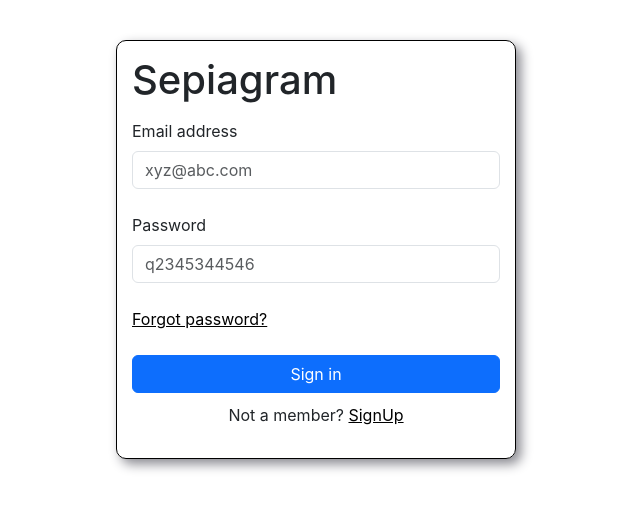
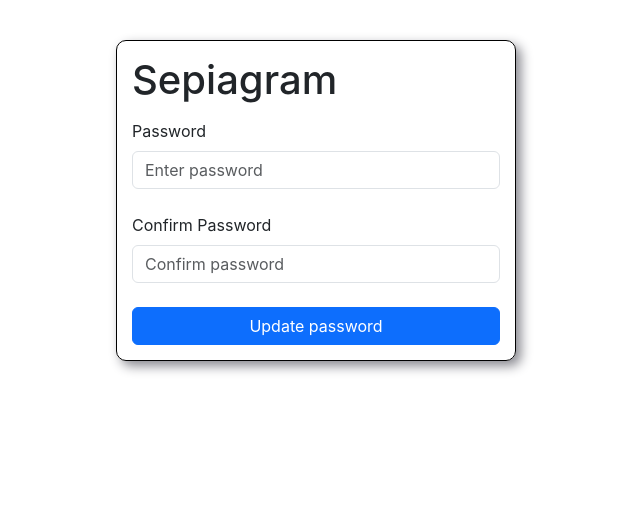
Before and after one commit to akg07/instagram-clone-FE, a React (Create React App) app: page /reset/1 in a window 1280 px wide. Before the commit this address led to /signin. Shown: the top 510 px of the page, without its empty margins (324-964 px from the left). Built offline with nearby package versions, Linux system fonts and the light colour scheme; a web font is replaced by a local one.

Commit message:
update UI for signin, signup, reset, reset-password

```diff
--- a/package.json
+++ b/package.json
@@ -10,8 +10,10 @@
     "materialize-css": "^1.0.0-rc.2",
     "react": "^18.3.1",
     "react-dom": "^18.3.1",
+    "react-icons": "^5.2.1",
     "react-router-dom": "^6.23.1",
     "react-scripts": "5.0.1",
+    "react-toastify": "^10.0.5",
     "web-vitals": "^2.1.4"
   },
   "scripts": {
--- a/src/App.css
+++ b/src/App.css
@@ -98,7 +98,7 @@
 }
 
 /* Signin Page */
-.login {
+.login, .singup, .reset, .reset-password {
   width: 25%;
   min-width: 400px;
   margin: 40px auto;
@@ -118,13 +118,13 @@
   margin-bottom: 10px;
 }
 
-/* singup */
-.singup {
-  width: 25%;
-  min-width: 400px;
-  margin: 40px auto;
-  padding: 15px;
-  border: 1px solid black;
-  border-radius: 10px;
-  box-shadow: 5px 5px 12px #88888F;
+/* reset-password */
+
+.match-pass-feedback {
+  color: green;
 }
+
+.reset-password-btn {
+  width: 100%;
+
+}
--- a/src/App.js
+++ b/src/App.js
@@ -15,7 +15,6 @@
 import Reset from './components/screens/Reset';
 import NewPassword from './components/screens/NewPassword';
 
-
 export const UserContext = createContext();
 
 const Routing = () => {
@@ -26,7 +25,7 @@
     if(user) {
       dispatch({type: 'USER', payload: user});
     }else{
-      if(!(window.location.pathname === '/reset-password')) {
+      if(!(window.location.pathname.startsWith('/reset'))) {
         navigate('/signin');
       }
     }
@@ -41,7 +40,7 @@
       <Route path="/profile/:userId" element={<UserProfile /> } />
       <Route path="/my-followings-post" element={<SubscribedUserPost /> } />
       <Route exact path="/reset-password" element={<Reset /> } />
-      <Route exact path="/reset/:token" element={<NewPassword /> } />
+      <Route path="/reset/:token" element={<NewPassword /> } />
     </Routes >
   );
 }
@@ -50,12 +49,14 @@
 
   const [state, dispatch] = useReducer(reducer, initialState);
   return (
+    <>
       <UserContext.Provider value={{state, dispatch}}>
         <Router>
           <Navbar />
           <Routing />
         </Router>
       </UserContext.Provider>
+    </>
 
   );
 }
--- a/src/components/screens/NewPassword.js
+++ b/src/components/screens/NewPassword.js
@@ -1,14 +1,20 @@
 import React, { useState } from 'react';
-import { Link, useNavigate, useParams } from 'react-router-dom';
 import M from 'materialize-css';
 import { post } from '../../utils/router/Router';
 import { CONSTANT } from '../../utils/constant/Constant';
+import { FaCheckCircle } from "react-icons/fa";
+import { useNavigate, useParams } from 'react-router-dom';
 
 const NewPassword = () => {
 
   const { token } = useParams();
   const navigate = useNavigate();
   const [password, setPassword] = useState("");
+  const [confirmPassword, setConfirmPassword] = useState("");
+
+  const isPasswordMatch = () => {
+    return confirmPassword.length > 0 && password===confirmPassword;
+  }
 
   const updatePassword = () => {
 
@@ -25,18 +31,24 @@
   }
 
   return (
-    <div className="mycard">
-      <div className="card auth-card input-field">
-      <h2>Sepiagram</h2>
-      <input type="password" placeholder='Enter new password' value={password} onChange={(e) => setPassword(e.target.value)} />
+    <>
+      <div className="reset">
+        <h1 className="logo">Sepiagram</h1>
+        <form>
+          <div className="form-outline mb-4">
+            <label className="form-label" >Password</label>
+            <input type="text" placeholder="Enter password" className="form-control" value={password} onChange={(e) => setPassword(e.target.value)}/>
+          </div>
 
-      <button className="btn waves-effect waves-light signin-button blue darken-2" onClick={() => updatePassword()}>
-        Update password
-      </button>
+          <div className="form-outline mb-4">
+            <label className="form-label" >Confirm Password { isPasswordMatch() && <FaCheckCircle className='match-pass-feedback'/> } </label>
+            <input type="password" placeholder="Confirm password" className="form-control" value={confirmPassword} onChange={(e) => setConfirmPassword(e.target.value)}/>
+          </div>
 
-      <h5> <Link to='/signup'> Don't have an account? signup</Link></h5>
-    </div>
-    </div>
+          <button type="button" className="btn btn-primary reset-password-btn" onClick={() => updatePassword()} >Update password</button>
+        </form>
+      </div>
+    </>
   );
 }
 
--- a/src/components/screens/Reset.js
+++ b/src/components/screens/Reset.js
@@ -24,15 +24,19 @@
   }
 
   return (
-    <div className="mycard">
-      <div className="card auth-card input-field">
-      <h2>Sepiagram</h2>
-      <input type="email" placeholder='email' value={email} onChange={(e) => setEmail(e.target.value)} />
-      <button className="btn waves-effect waves-light signin-button blue darken-2" onClick={() => resetPassword()}>
-        Reset Password
-      </button>
-    </div>
-    </div>
+    <>
+      <div className="reset">
+        <h1 className="logo">Sepiagram</h1>
+        <form>
+          <div className="form-outline mb-4">
+            <label className="form-label" >Email address</label>
+            <input type="email" placeholder="xyz@abc.com" className="form-control" value={email} onChange={(e) => setEmail(e.target.value)} />
+          </div>
+
+          <button  type="button" className="btn btn-primary signinButton" onClick={() => resetPassword()} >Reset Password</button>
+        </form>
+      </div>
+    </>
   );
 }
 
--- a/src/components/screens/Signin.js
+++ b/src/components/screens/Signin.js
@@ -33,9 +33,11 @@
         localStorage.setItem('jwt', data.token);
         localStorage.setItem('user', JSON.stringify(data.user));
         dispatch({type: 'USER', payload: data.user})
-        M.toast({html: `${data.user.name} ${data.message}`, classes: '#43a047 green darken-1'});
+        // M.toast({html: `${data.user.name} ${data.message}`, classes: '#43a047 green darken-1'});
         navigate('/');
       }
+    }).catch(err => {
+      console.log('signin error', err);
     })
   }
 
@@ -89,7 +91,8 @@
             </button> */}
           </div>
         </form>
-      </div> }
+      </div>
+      }
     </>
   );
 }
--- a/src/utils/router/Router.js
+++ b/src/utils/router/Router.js
@@ -41,6 +41,7 @@
 }
 
 export const post = (url, body) => {
+  console.log(url, body)
   const response = fetch(`${url}`, {
     method: 'post',
     headers: {
```
Also changed, not shown: 1 other file (tests, documents, lock files or other folders). Lines whose indentation alone changed are shown as unchanged.
